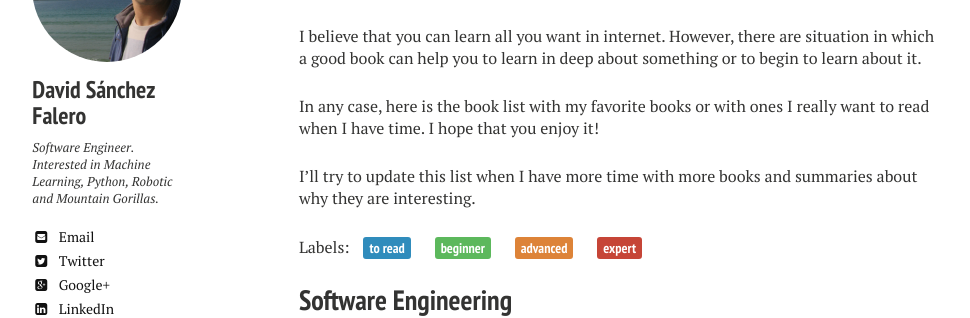
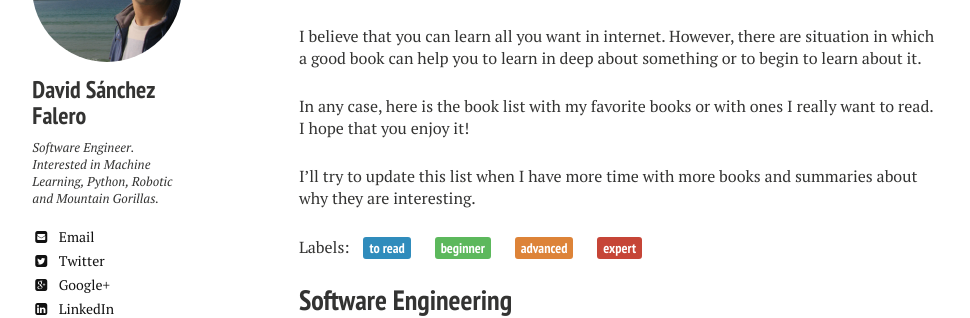
Before and after one commit to davidsanfal/davidsanfal.github.io, a Jekyll site: the page built from _posts/2015-04-04-my-books-list.markdown, in a window 1280 px wide. Shown: the part 204-522 px from the top of the page, without its empty margins (21-991 px from the left). Built offline with Jekyll 4.4.1, drawn with Linux system fonts in a browser that asks for light colours; nearby versions of some CDN libraries.

Commit message:
Update 2015-04-04-my-books-list.markdown

```diff
--- a/_posts/2015-04-04-my-books-list.markdown
+++ b/_posts/2015-04-04-my-books-list.markdown
@@ -15,7 +15,7 @@ Last update: 04-04-2015.
 
 I believe that you can learn all you want in internet. However, there are situation in which a good book can help you to learn in deep about something or to begin to learn about it.
 
-In any case, here is the book list with my favorite books or with ones I really want to read when I have time. I hope that you enjoy it!
+In any case, here is the book list with my favorite books or with ones I really want to read. I hope that you enjoy it!
 
 I'll try to update this list when I have more time with more books and summaries about why they are interesting.
 
```
